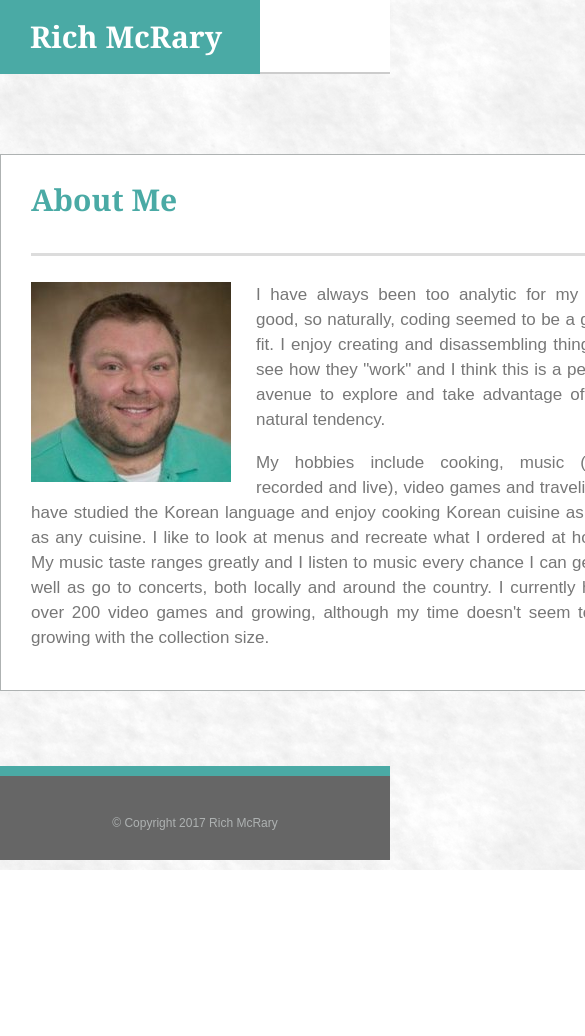
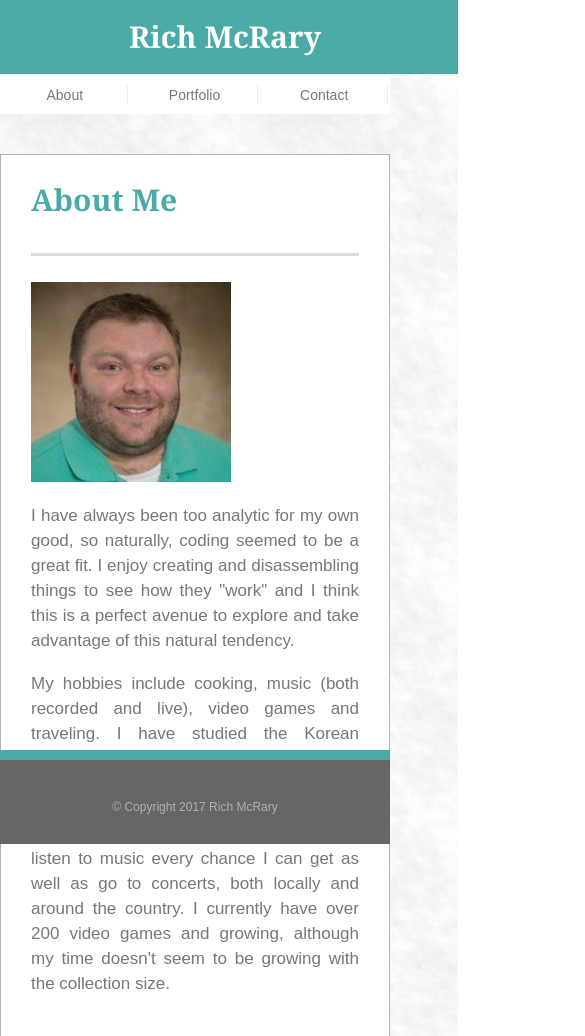
Before and after one commit to rgmcrary/Responsive-Portfolio, a plain HTML site: page index.html in a window 390 px wide. Shown: the top 1036 px of the page, 585 px wide, since content can reach past the window. Before the commit the page ends 870 px from the top, so only its background shows below. Drawn offline with Linux system fonts and the light colour scheme.

Commit message:
Initial Commit

```diff
--- a/assets/css/style.css
+++ b/assets/css/style.css
@@ -28,6 +28,7 @@ body {
     margin-left: auto;
     margin-right: auto;
 }
+
 header {
     float: left;
     height: 74px;
@@ -192,7 +193,7 @@ h3 {
 footer {
     background-color: #666666;
     color: #aeb2b2;
-    position: relative;
+    position: fixed;
     left: 0;
     bottom: 0;
     height: 84px;
@@ -201,6 +202,7 @@ footer {
     border-top-style: solid;
     border-top-width: 10px;
     border-top-color: #4aaaa5;
+    z-index: 100;
  }
 
 .copyright {
@@ -282,3 +284,84 @@ input {
     background-color: #4aaaa5;
     border: none;
 }
+
+
+@media only screen
+    and (max-width: 980px) {
+    .content-area {
+        width: 100%;
+    }
+    .about-me {
+        width: 320px;
+    }
+    .image {
+        float: none;
+    }
+}
+
+@media only screen
+    and (max-width: 768px) {
+    .header-area {
+        width: auto;
+    }
+    .content-area {
+        width: 100%;
+        padding-top: 0;
+    }
+    .about-me {
+        width: auto;
+        float: none;
+        margin-left: auto;
+        margin-right: auto;
+    }
+    .aside {
+        width: auto;
+        float: none;
+    }
+    .image {
+        float: left;
+}
+
+@media only screen
+    and (max-width: 640px) {
+    header {
+        position: static;
+        width: 100%
+    }
+    .name   {
+        width: 100%;
+        text-align: center;
+    }
+    nav {
+        width: 100%;
+        line-height: 40px;
+        background: white;
+    }
+
+    .nav-link {
+        width: 32%;
+    }
+
+    .content-area {
+        width: auto;
+    }
+
+    .about-me {
+        width: auto;
+    }
+
+    .image {
+        float: none;
+    }
+
+    footer {
+        position: fixed;
+    }
+}
+
+
+
+@viewport {
+    zoom: 1.0;
+    width: extend-to-zoom;
+}
```
